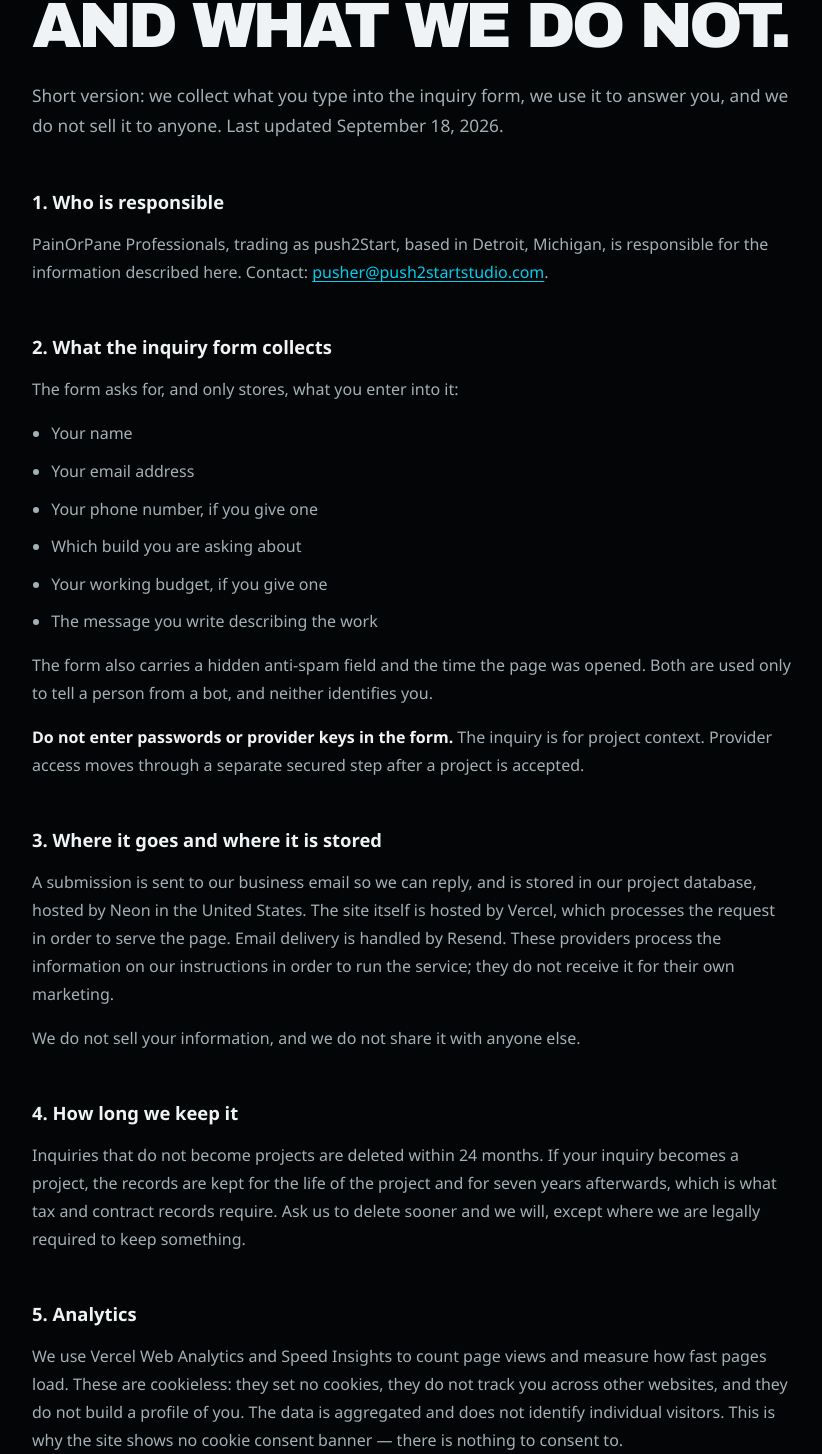
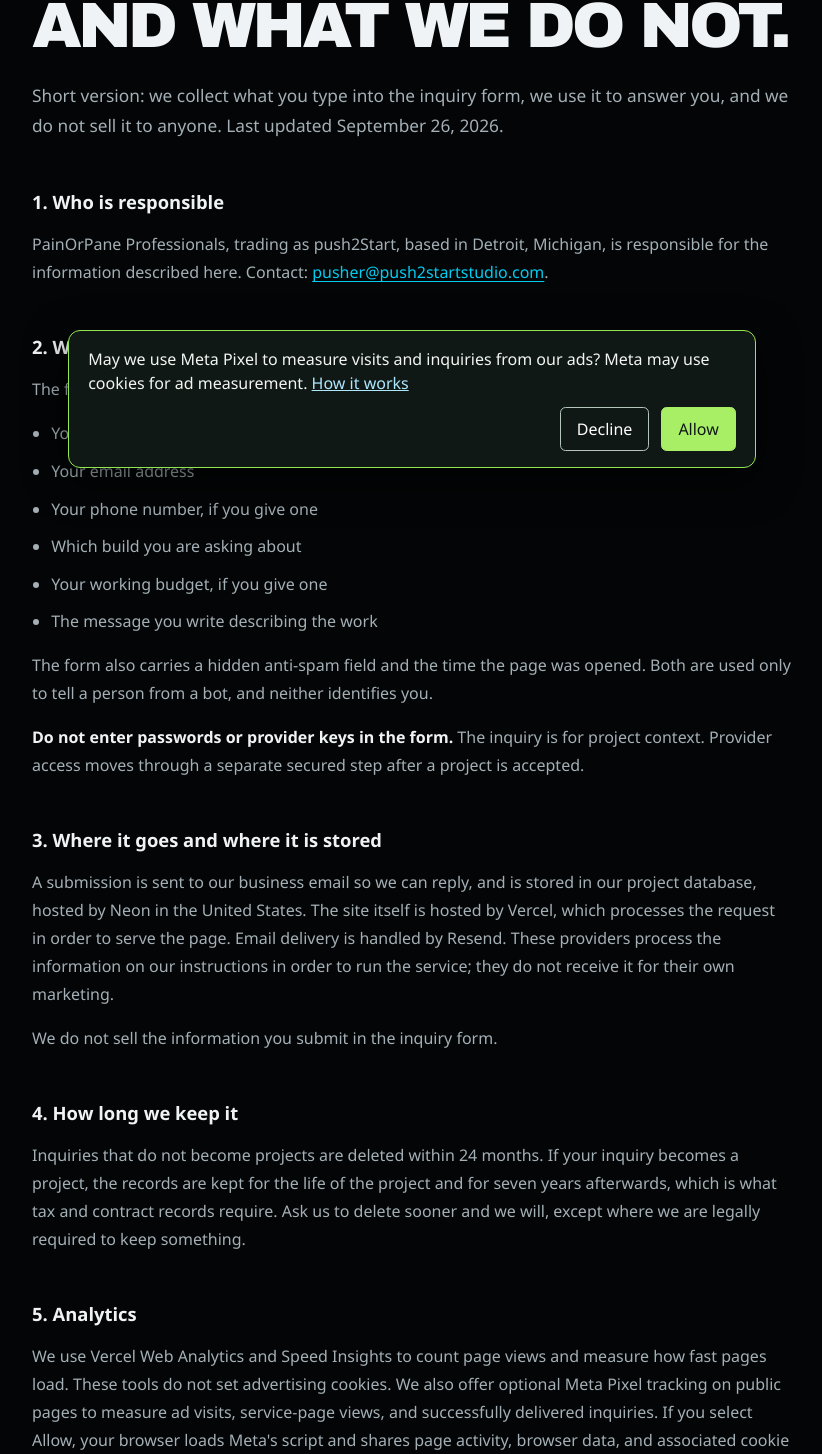
Before and after one commit to KingRam797/service-site-studio, a Next.js app: page /privacy in a window 1280 px wide. Shown: the part 316-1770 px from the top of the page, without its empty margins (228-1050 px from the left). Built offline with nearby package versions, Linux system fonts and the light colour scheme; no server answers.

Commit message:
Add consent-gated Meta Pixel and inquiry conversion tracking

```diff
--- a/app/api/inquiries/route.ts
+++ b/app/api/inquiries/route.ts
@@ -25,8 +25,8 @@ function clean(value: unknown, max = 2000) {
 }
 
 /** Accepted silently so a bot cannot tell rejection from success. */
-function accepted() {
-  return NextResponse.json({ ok: true });
+function accepted(delivered = false) {
+  return NextResponse.json({ ok: true, delivered });
 }
 
 export async function POST(request: Request) {
@@ -71,7 +71,7 @@ export async function POST(request: Request) {
   const { delivered } = await deliverInquiry(inquiry);
 
   if (!delivered) return NextResponse.json({ error: "We could not deliver your request." }, { status: 503 });
-  return accepted();
+  return accepted(true);
 }
 
 /**
--- a/app/components/InquiryForm.tsx
+++ b/app/components/InquiryForm.tsx
@@ -3,6 +3,7 @@
 import { FormEvent, useEffect, useRef, useState } from "react";
 import { track } from "@vercel/analytics";
 import type { SiteConfig } from "@/config/types";
+import { trackMetaLead } from "./MetaPixel";
 
 const labels = {
   name: "Your name",
@@ -56,6 +57,7 @@ export default function InquiryForm({
       form.reset();
       startedAt.current = Date.now();
       setStatus("sent");
+      if (payload.delivered) trackMetaLead();
       // Fired on a confirmed 2xx only, never on click.
       try {
         track("inquiry_submit", { service: String(data.service ?? "unspecified") });
--- /dev/null
+++ b/app/components/MetaPixel.tsx
@@ -0,0 +1,125 @@
+"use client";
+
+import { useEffect, useRef, useState, useSyncExternalStore } from "react";
+import Script from "next/script";
+import { usePathname } from "next/navigation";
+
+const PIXEL_ID = "2296378871117878";
+const CHOICE_KEY = "push2start-meta-consent";
+const SETTINGS_EVENT = "push2start:privacy-settings";
+const CHOICE_EVENT = "push2start:meta-consent-change";
+const SERVICE_PATHS = new Set(["/proof-page", "/booking-ready", "/operations-site"]);
+
+type Choice = "accepted" | "declined" | null;
+let ephemeralChoice: Choice = null;
+
+function readChoice(): Choice {
+  try {
+    const value = window.localStorage.getItem(CHOICE_KEY);
+    if (value === "accepted" || value === "declined") return value;
+  } catch {
+    // Storage may be blocked; keep the current page's choice in memory.
+  }
+  return ephemeralChoice;
+}
+
+function subscribeChoice(callback: () => void) {
+  window.addEventListener(CHOICE_EVENT, callback);
+  window.addEventListener("storage", callback);
+  return () => {
+    window.removeEventListener(CHOICE_EVENT, callback);
+    window.removeEventListener("storage", callback);
+  };
+}
+
+function noSubscription() { return () => {}; }
+
+declare global {
+  interface Window {
+    fbq?: (...args: unknown[]) => void;
+  }
+}
+
+function isPublicPage(path: string) {
+  return !path.startsWith("/client") && !path.startsWith("/sign-in");
+}
+
+export function trackMetaLead() {
+  try {
+    if (readChoice() === "accepted" && isPublicPage(window.location.pathname)) {
+      window.fbq?.("track", "Lead");
+    }
+  } catch {
+    // Tracking cannot interfere with a submitted inquiry.
+  }
+}
+
+export function MetaPrivacyControl() {
+  return (
+    <button type="button" className="privacy-choice-link" onClick={() => window.dispatchEvent(new Event(SETTINGS_EVENT))}>
+      Privacy choices
+    </button>
+  );
+}
+
+export default function MetaPixel() {
+  const pathname = usePathname();
+  const choice = useSyncExternalStore(subscribeChoice, readChoice, () => null);
+  const hydrated = useSyncExternalStore(noSubscription, () => true, () => false);
+  const [showChoices, setShowChoices] = useState(false);
+  const [ready, setReady] = useState(false);
+  const lastPage = useRef<string | null>(null);
+  const publicPage = isPublicPage(pathname);
+
+  useEffect(() => {
+    const open = () => setShowChoices(true);
+    window.addEventListener(SETTINGS_EVENT, open);
+    return () => window.removeEventListener(SETTINGS_EVENT, open);
+  }, []);
+
+  useEffect(() => {
+    if (choice !== "accepted" || !publicPage) {
+      window.fbq?.("consent", "revoke");
+      return;
+    }
+    if (!ready || lastPage.current === pathname) return;
+    window.fbq?.("consent", "grant");
+    window.fbq?.("track", "PageView");
+    if (SERVICE_PATHS.has(pathname)) window.fbq?.("track", "ViewContent");
+    lastPage.current = pathname;
+  }, [choice, pathname, publicPage, ready]);
+
+  function choose(next: Exclude<Choice, null>) {
+    ephemeralChoice = next;
+    try {
+      window.localStorage.setItem(CHOICE_KEY, next);
+    } catch {
+      // The choice still applies for the current page.
+    }
+    if (next === "declined") {
+      window.fbq?.("consent", "revoke");
+      lastPage.current = null;
+    }
+    window.dispatchEvent(new Event(CHOICE_EVENT));
+    setShowChoices(false);
+  }
+
+  return (
+    <>
+      {choice === "accepted" && publicPage && (
+        <Script id="meta-pixel" strategy="afterInteractive" onReady={() => setReady(true)}>
+          {`!function(f,b,e,v,n,t,s){if(f.fbq)return;n=f.fbq=function(){n.callMethod?n.callMethod.apply(n,arguments):n.queue.push(arguments)};if(!f._fbq)f._fbq=n;n.push=n;n.loaded=!0;n.version='2.0';n.queue=[];t=b.createElement(e);t.async=!0;t.src=v;s=b.getElementsByTagName(e)[0];s.parentNode.insertBefore(t,s)}(window,document,'script','https://connect.facebook.net/en_US/fbevents.js');fbq('init','${PIXEL_ID}');`}
+        </Script>
+      )}
+      {hydrated && (showChoices || choice === null) && publicPage && (
+        <div className="meta-consent" role="region" aria-label="Advertising privacy choices">
+          <p>May we use Meta Pixel to measure visits and inquiries from our ads? Meta may use cookies for ad measurement. <a href="/privacy">How it works</a></p>
+          <div className="meta-consent-actions">
+            <button type="button" onClick={() => choose("declined")}>Decline</button>
+            <button type="button" onClick={() => choose("accepted")}>Allow</button>
+          </div>
+        </div>
+      )}
+    </>
+  );
+}
--- a/app/components/SiteChrome.tsx
+++ b/app/components/SiteChrome.tsx
@@ -2,6 +2,7 @@ import Image from "next/image";
 import { siteConfig } from "@/config/site.config";
 import { hasDialablePhone, phoneHref } from "@/lib/config";
 import TrackedLink from "./TrackedLink";
+import { MetaPrivacyControl } from "./MetaPixel";
 
 export function BranchMark({ compact = false }: { compact?: boolean }) {
   return (
@@ -57,6 +58,7 @@ export function SiteFooter({ home = false }: { home?: boolean }) {
         <p>{config.footerNote}</p>
         <p className="footer-legal">
           © {new Date().getFullYear()} {config.business.legalEntity} · <a href="/terms">Terms</a> · <a href="/privacy">Privacy</a>
+          {" · "}<MetaPrivacyControl />
         </p>
       </div>
       <div className="footer-links">
--- a/app/globals.css
+++ b/app/globals.css
@@ -277,3 +277,36 @@ footer p { margin: 0; max-width: 420px; color: #8e9bb0; }
   .section { width: min(100% - 2rem, 1320px); padding: 4.7rem 0; }
   .process, .conversion { width: 100%; padding: 4.7rem 1rem; }
 }
+/* Optional Meta advertising measurement choices. */
+.meta-consent {
+  position: fixed;
+  z-index: 1000;
+  bottom: 1rem;
+  left: 1rem;
+  right: 1rem;
+  max-width: 43rem;
+  margin-inline: auto;
+  padding: 1rem 1.2rem;
+  color: #f2f5f2;
+  background: #101815;
+  border: 1px solid #94e64f;
+  border-radius: .75rem;
+  box-shadow: 0 12px 40px #0009;
+  font-size: 1rem;
+  line-height: 1.5;
+}
+.meta-consent p { margin: 0 0 .8rem; }
+.meta-consent a { color: #aee8ff; text-decoration: underline; }
+.meta-consent-actions { display: flex; justify-content: flex-end; gap: .75rem; }
+.meta-consent-actions button {
+  padding: .55rem 1rem;
+  border: 1px solid #b4c4bb;
+  border-radius: .35rem;
+  background: transparent;
+  color: #fff;
+  font: inherit;
+  cursor: pointer;
+}
+.meta-consent-actions button:last-child { background: #a8ef65; color: #101815; border-color: #a8ef65; }
+.meta-consent button:focus-visible, .privacy-choice-link:focus-visible { outline: 3px solid #60d8ff; outline-offset: 3px; }
+.privacy-choice-link { padding: 0; border: 0; background: none; color: inherit; font: inherit; text-decoration: underline; cursor: pointer; }
--- a/app/layout.tsx
+++ b/app/layout.tsx
@@ -6,6 +6,7 @@ import { SpeedInsights } from "@vercel/speed-insights/next";
 import { siteConfig } from "@/config/site.config";
 import { jsonLdProps, professionalServiceSchema } from "@/lib/structured-data";
 import { siteUrl } from "@/lib/site-url";
+import MetaPixel from "./components/MetaPixel";
 import "./globals.css";
 
 export const metadata: Metadata = {
@@ -31,6 +32,7 @@ export default function RootLayout({ children }: { children: ReactNode }) {
         <script {...jsonLdProps(professionalServiceSchema())} />
         <Analytics />
         <SpeedInsights />
+        <MetaPixel />
       </body>
     </html>
   );
--- a/app/privacy/page.tsx
+++ b/app/privacy/page.tsx
@@ -24,7 +24,7 @@ export default function Privacy() {
         <p className="legal-lede">
           Short version: we collect what you type into the inquiry form, we use it to answer you, and we
           do not sell it to anyone. Last updated{" "}
-          <time dateTime="2026-09-18">September 18, 2026</time>.
+          <time dateTime="2026-09-26">September 26, 2026</time>.
         </p>
 
         <h2>1. Who is responsible</h2>
@@ -62,7 +62,7 @@ export default function Privacy() {
           providers process the information on our instructions in order to run the service; they do not
           receive it for their own marketing.
         </p>
-        <p>We do not sell your information, and we do not share it with anyone else.</p>
+        <p>We do not sell the information you submit in the inquiry form.</p>
 
         <h2>4. How long we keep it</h2>
         <p>
@@ -75,10 +75,13 @@ export default function Privacy() {
         <h2>5. Analytics</h2>
         <p>
           We use Vercel Web Analytics and Speed Insights to count page views and measure how fast pages
-          load. These are cookieless: they set no cookies, they do not track you across other websites,
-          and they do not build a profile of you. The data is aggregated and does not identify
-          individual visitors. This is why the site shows no cookie consent banner — there is nothing to
-          consent to.
+          load. These tools do not set advertising cookies. We also offer optional Meta Pixel tracking
+          on public pages to measure ad visits, service-page views, and successfully delivered inquiries.
+          If you select Allow, your browser loads Meta&apos;s script and shares page activity, browser data,
+          and associated cookie identifiers with Meta for ad measurement and optimization. We do not
+          send the contents of your inquiry form to Meta. We do not send Pixel events from the client
+          workspace or sign-in pages. Select Decline to use the site without the Meta Pixel. Your choice is saved
+          in this browser; use Privacy choices in the footer to change it later.
         </p>
 
         <h2>6. Client workspace accounts</h2>
```
Also changed, not shown: .agent/PROGRESS.md.
